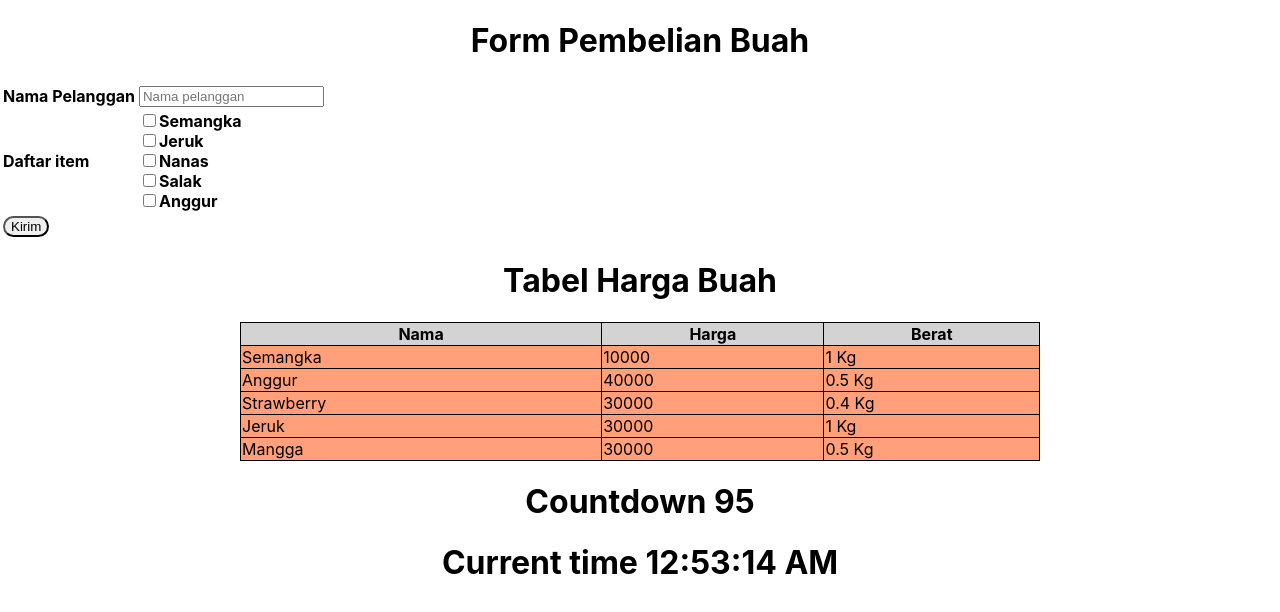
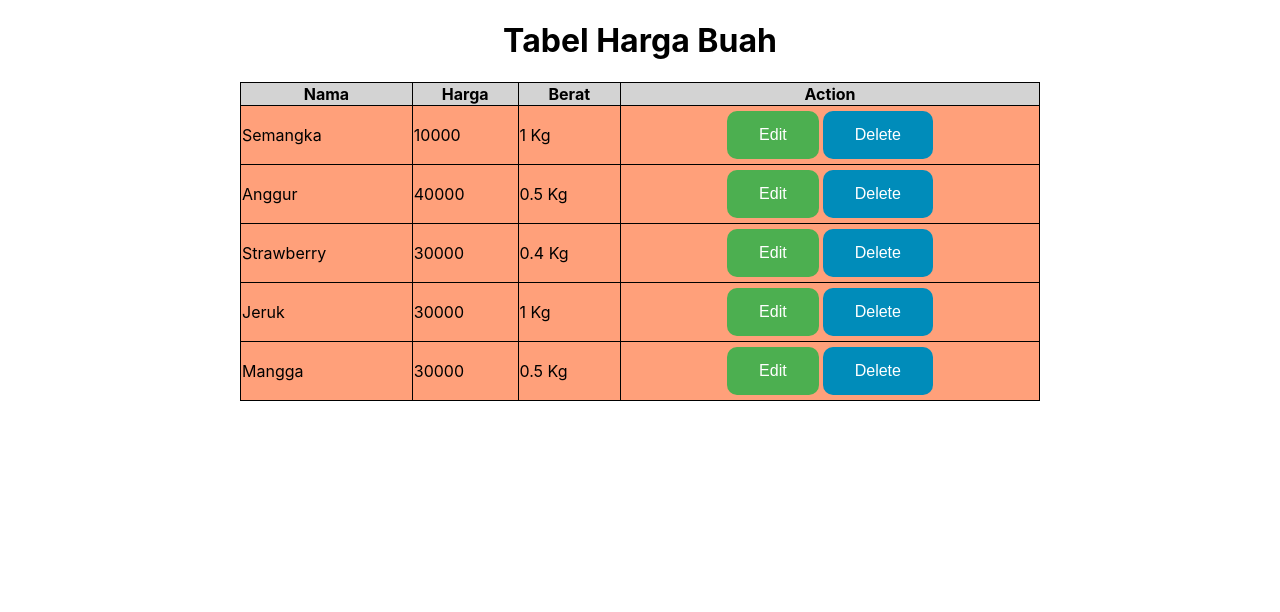
Before and after one commit to phoviography/sanbercode-reactjs-0820-2, a React (Create React App) app: page / in a window 1280 px wide. Shown: the top 612 px of the page. Built offline with nearby package versions, Linux system fonts and the light colour scheme.

Commit message:
add tugas 12

```diff
--- a/src/App.js
+++ b/src/App.js
@@ -3,13 +3,15 @@ import './App.css';
 import Tugas9 from './Tugas9/Tugas9';
 import Tugas10 from './Tugas10/Tugas10';
 import Tugas11 from './Tugas11/Tugas11';
+import Tugas12 from './Tugas12/Tugas12';
 
 function App() {
   return (
     <div className="App">
-      <Tugas9 />
+      {/* <Tugas9 />
       <Tugas10 />
-      <Tugas11/>
+      <Tugas11 /> */}
+      <Tugas12 />
     </div>
   );
 }
--- a/src/Components/Tabel.css
+++ b/src/Components/Tabel.css
@@ -15,3 +15,27 @@
   border: 1px solid black;
   border-collapse: collapse;
 }
+
+.TabelHargaBuah .button {
+  border: none;
+  color: white;
+  padding: 15px 32px;
+  text-align: center;
+  text-decoration: none;
+  display: inline-block;
+  font-size: 16px;
+  margin: 4px 2px;
+  cursor: pointer;
+  border-radius: 10px;
+}
+
+.TabelHargaBuah .button1 {
+  background-color: #4caf50;
+} /* Green */
+.TabelHargaBuah .button2 {
+  background-color: #008cba;
+} /* Blue */
+
+.TabelHargaBuah .buttonAction {
+  text-align: center;
+}
--- a/src/Components/Tabel.js
+++ b/src/Components/Tabel.js
@@ -9,6 +9,7 @@ const Tabel = ({ dataBuah }) => {
                     <th>Nama</th>
                     <th>Harga</th>
                     <th>Berat</th>
+                    <th>Action</th>
                 </tr>
                 {dataBuah.map(el => {
                     return (
@@ -16,9 +17,14 @@ const Tabel = ({ dataBuah }) => {
                             <td>{el.nama}</td>
                             <td>{el.harga}</td>
                             <td>{el.berat / 1000} Kg</td>
+                            <td className="buttonAction">
+                                <button class="button button1">Edit</button>
+                                <button class="button button2">Delete</button>
+                            </td>
                         </tr>
                     )
                 })}
+
             </table>
         </div>
     )
--- /dev/null
+++ b/src/Tugas12/Tugas12.css
@@ -0,0 +1,5 @@
+.HargaBuah {
+  width: 800px;
+  margin-left: auto;
+  margin-right: auto;
+}
--- /dev/null
+++ b/src/Tugas12/Tugas12.js
@@ -0,0 +1,28 @@
+import React from 'react';
+
+import './Tugas12.css';
+import Tabel from '../Components/Tabel';
+
+class Tugas12 extends React.Component {
+    render() {
+        let dataHargaBuah = [
+            { nama: "Semangka", harga: 10000, berat: 1000 },
+            { nama: "Anggur", harga: 40000, berat: 500 },
+            { nama: "Strawberry", harga: 30000, berat: 400 },
+            { nama: "Jeruk", harga: 30000, berat: 1000 },
+            { nama: "Mangga", harga: 30000, berat: 500 }
+        ]
+        return (
+            <div className="HargaBuah">
+                <header>
+                    <h1 style={{ textAlign: "center" }}>Tabel Harga Buah</h1>
+                </header>
+                <div className="TabelBuah">
+                    <Tabel dataBuah={dataHargaBuah}/>
+                </div>
+            </div >
+        );
+    }
+}
+
+export default Tugas12;
```
